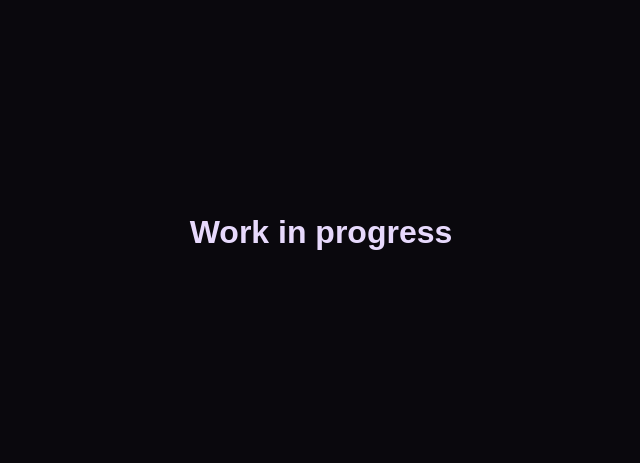
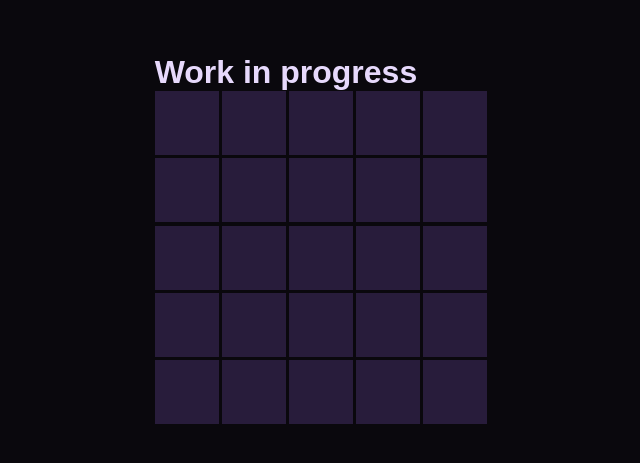
Before and after one commit to samuelsalami100/PruebaTecnica-Toy_Robot_Game, a React (Vite) app: page / in a window 1280 px wide. Shown: the part 161-624 px from the top of the page, without its empty margins (319-959 px from the left). Built offline with nearby package versions, Linux system fonts and the light colour scheme.

Commit message:
Cell specs + some impl. + styling

```diff
--- a/src/components/Board.tsx
+++ b/src/components/Board.tsx
@@ -4,6 +4,7 @@
 import './Board.css' // NOTE: using BEM methodology/convention
 
 import { useGameStore } from '../stores/GameStore'
+import Cell from './Cell'
 
 export default function Board() {
     const gameStore = useGameStore()
@@ -14,7 +15,7 @@ export default function Board() {
     const cells: JSX.Element[] = []
     for(let row = height; row > 0; row--) {
         for(let col = 1; col <= width; col++) {
-            cells.push(<div key={`${col}-${row}`} className="cell" />)
+            cells.push(<Cell key={`${col}-${row}`} position={{x:col, y:row}} />)
         }
     }
 
--- /dev/null
+++ b/src/components/Cell.css
@@ -0,0 +1,5 @@
+.cell {
+    width: 4rem;
+    height: 4rem;
+    background: var(--color-bg-2);
+}
--- /dev/null
+++ b/src/components/Cell.tsx
@@ -0,0 +1,40 @@
+import './Cell.css'
+import { useMemo } from 'react'
+import { useGameStore } from '../stores/GameStore'
+import { Position } from '../types'
+
+/**
+ * Using a fully store based approach for components. In other words, using only
+ * one prop for access to "model state" and other props only for component
+ * "view state" (actually none). Please note that I'm doing this just to show
+ * knowledge of centralized state management, but maybe I wouldn't (ab)use a
+ * store in real life.
+ */
+type CellProps = {
+    position: Position
+}
+
+const CELL_EMOJIS = {
+    'ROBOT': '🤖',
+    'WALL': '🧱',
+}
+
+export default function Cell(props: CellProps) {
+    const store = useGameStore()
+    const content = store.getCellContent(props.position)
+
+    // updates only when content change
+    const [cellEmoji, cellClassModifier] = useMemo(()=>{
+        if (!content) { return ['', ''] }
+
+        let modifiers = `cell--${content.toLowerCase()}`
+        if (content == 'ROBOT') {
+            modifiers += ` cell--${store.robotDirection!.toLowerCase()}`
+        }
+
+        return  [ CELL_EMOJIS[content],  modifiers ]
+    }, [content, store.robotDirection])
+
+
+    return <div className={`cell ${cellClassModifier}`}>{cellEmoji}</div>
+}
```
Also changed, not shown: 2 other files (tests, documents, lock files or other folders).
